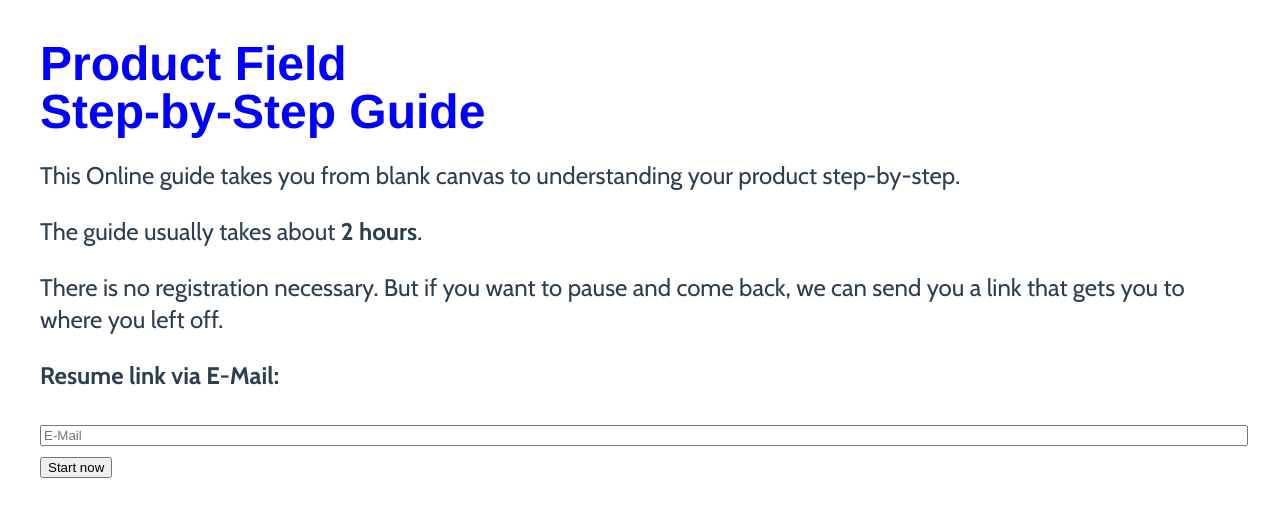
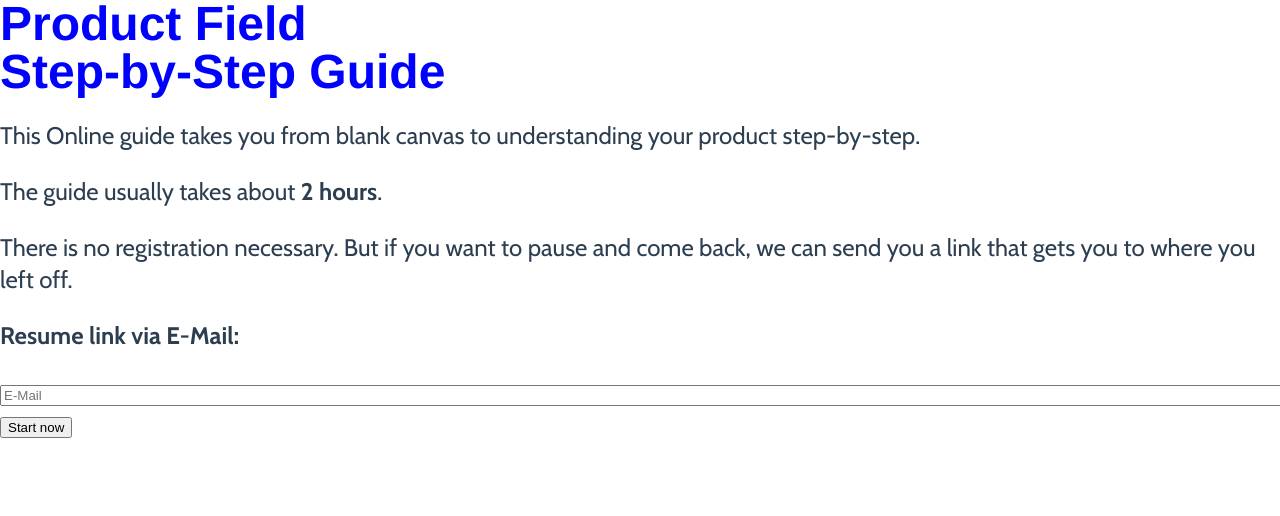
Before and after one commit to mark-jaeger/product-field-guide, a Vue app: page / in a window 1280 px wide. Shown: the top 516 px of the page. Built offline with nearby package versions, Linux system fonts and the light colour scheme; a web font is replaced by a local one.

Commit message:
styled layout

```diff
--- a/src/App.vue
+++ b/src/App.vue
@@ -11,12 +11,15 @@
 
 $primary-color: #304FFE
 
+body
+  margin: 0
+  padding: 0
+
 #app
   font-family: 'Cabin', Helvetica, Arial, sans-serif
   -webkit-font-smoothing: antialiased
   -moz-osx-font-smoothing: grayscale
   color: #2c3e50
-  padding: 32px
   line-height: 1.333
   font-size: 24px
 
--- a/src/views/Guide.vue
+++ b/src/views/Guide.vue
@@ -2,9 +2,7 @@
   <div class="guide">
     <section class="instructions">
       <nav>
-        <select
-          v-model="currentStepUid"
-          v-on:change="changeStep">
+        <select v-model="currentStepUid" v-on:change="changeStep">
             <option
             v-bind:key="step.data.uid"
             v-for="step in steps"
@@ -46,9 +44,12 @@ export default {
       loadSteps() {
         const $this = this;
 
-      Prismic.getApi(this.$prismicApiEndpoint, { accessToken: this.$prismicAccessToken }).then(api => api.query(
-        Prismic.Predicates.at('document.type', 'step'),
-        { orderings: '[my.step.step_number]' },
+        Prismic.getApi(this.$prismicApiEndpoint, {
+          accessToken: this.$prismicAccessToken
+        }).then(api => api.query(
+          Prismic.Predicates.at('document.type', 'step'), {
+            orderings: '[my.step.step_number]'
+          },
         )).then((response) => {
           $this.steps = response.results;
           this.setStep(response.results[0].uid)
@@ -60,7 +61,9 @@ export default {
       setStep(stepUid) {
         this.currentStepUid = stepUid
 
-      Prismic.getApi(this.$prismicApiEndpoint, { accessToken: this.$prismicAccessToken }).then(api => api.getByUID(
+        Prismic.getApi(this.$prismicApiEndpoint, {
+          accessToken: this.$prismicAccessToken
+        }).then(api => api.getByUID(
           'step', stepUid
         )).then((response) => {
           this.currentStep = response
@@ -81,6 +84,7 @@ export default {
     },
   };
 </script>
+
 <style lang="sass" scoped>
 .guide
   display: flex
@@ -90,5 +94,17 @@ export default {
   align-content: stretch
 
 .instructions
+  flex-grow: 0
+  flex-shrink: 0
+  width: 20em
+  padding: 2em
+  height: 100%
+
+.editor
+  flex-grow: 1
+  iframe
+    height: 100%
+    weight: 100%
+    border: 0
 
 </style>
```
Lines whose indentation alone changed are shown as unchanged.
